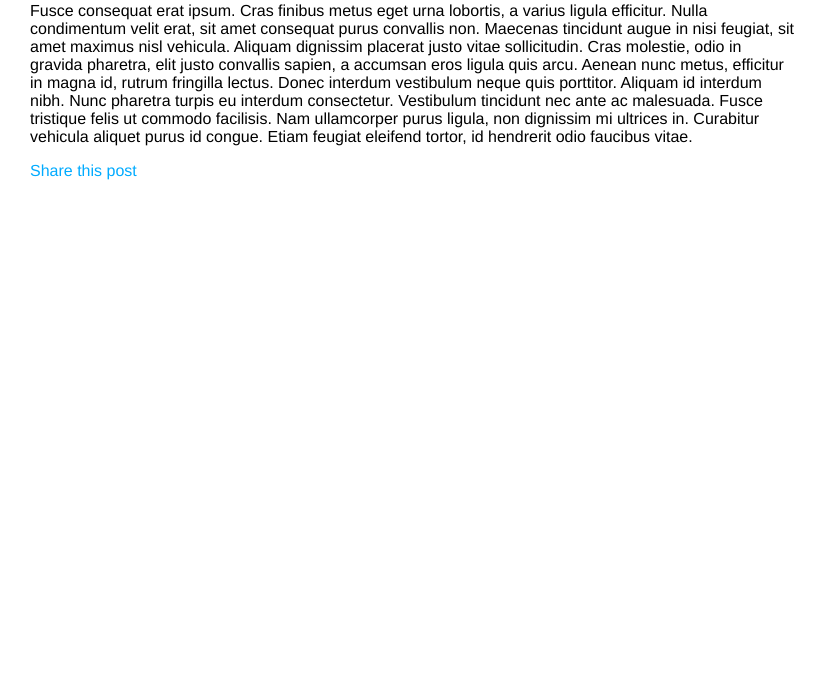
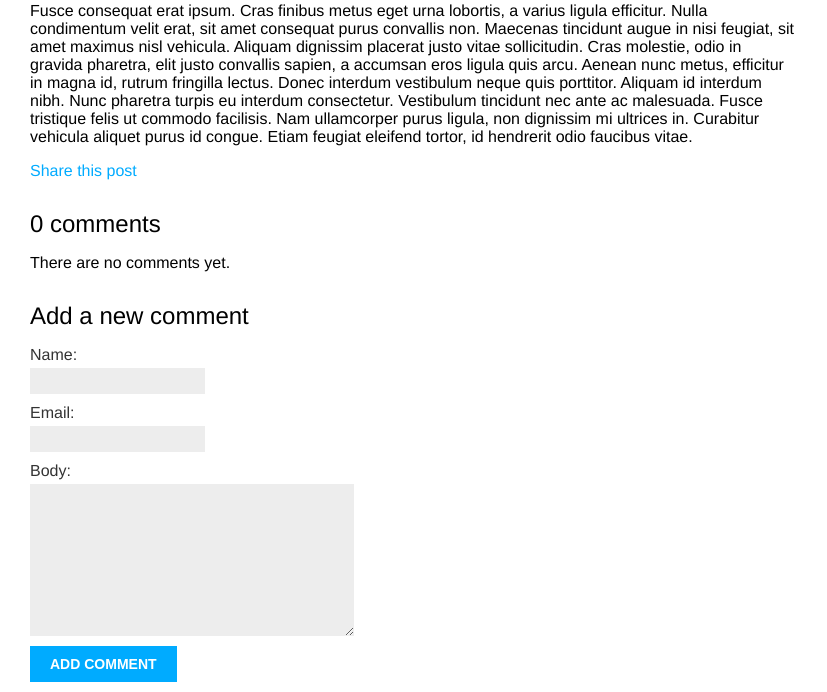
Before and after one commit to ebubekir/blog-django, a Django app: a page that uses mysite/mysite/blog/templates/blog/post/detail.html in a window 1280 px wide. Shown: the part 352-1044 px from the top of the page, without its empty margins (0-827 px from the left). Before the commit the page ends 532 px from the top, so only its background shows below. Run offline with Django 3.2, Linux system fonts and the light colour scheme; data comes from the database, SQL or seed files in the repository; both versions use the stored data as it was after the commit.

Commit message:
creating comment system

```diff
--- a/mysite/mysite/blog/forms.py
+++ b/mysite/mysite/blog/forms.py
@@ -1,7 +1,12 @@
 from django import forms
-
+from .models import Comment
 class EmailPostForm(forms.Form):
     name = forms.CharField(max_length=25)
     email = forms.EmailField()
     to = forms.EmailField()
     comments = forms.CharField(required=False, widget=forms.Textarea)
+
+class CommentForm(forms.ModelForm):
+    class Meta:
+        model = Comment
+        fields = ('name','email','body')
--- a/mysite/mysite/blog/models.py
+++ b/mysite/mysite/blog/models.py
@@ -23,9 +23,24 @@ class Post(models.Model):
     published = PublishedManager()
     class Meta:
         ordering = ('-publish',)
-
     def __str__(self):
         return self.title
 
     def get_absolute_url(self):
         return reverse("blog:post_detail", args=[self.publish.year, self.publish.month, self.publish.day, self.slug])
+
+
+class Comment(models.Model):
+    post = models.ForeignKey(Post, on_delete=models.CASCADE, related_name='comments')
+    name = models.CharField(max_length=80)
+    email = models.EmailField()
+    body = models.TextField()
+    created = models.DateTimeField(auto_now_add=True)
+    updated = models.DateTimeField(auto_now=True)
+    active = models.BooleanField(default=True)
+
+    class Meta:
+        ordering = ('created',)
+
+    def __str__(self):
+        return f"Comment by {self.name} on {self.post}"
--- a/mysite/mysite/blog/templates/blog/post/detail.html
+++ b/mysite/mysite/blog/templates/blog/post/detail.html
@@ -13,4 +13,30 @@
             Share this post
         </a>
     </p>
+    {% with comments.count as total_comments %}
+        <h2>
+            {{ total_comments }} comment{{ total_comments|pluralize}}
+        </h2>
+    {% endwith %}
+    {% for comment in comments %}
+        <div class="comment">
+            <p class="info">
+                Comment {{ forloop.counter }} by {{ comment.name }}
+                {{ comment.created }}
+            </p>
+            {{ comment.body|linebreaks }}
+        </div>
+    {% empty %}
+         <p>There are no comments yet.</p>
+    {% endfor %}
+    {% if new_comment %}
+        <h2>Your comment has been added.</h2>
+    {% else %}
+        <h2>Add a new comment</h2>
+        <form method="POST">
+            {{ comment_form.as_p }}
+            {% csrf_token %}
+            <p><input type="submit" value="Add comment"></p>
+        </form>
+    {% endif %}
 {% endblock content %}
--- a/mysite/mysite/blog/views.py
+++ b/mysite/mysite/blog/views.py
@@ -1,8 +1,8 @@
 from django.shortcuts import render, get_object_or_404
-from .models import Post
+from .models import Post, Comment
 from django.core.paginator import Paginator, EmptyPage, PageNotAnInteger
 from django.views.generic import ListView
-from .forms import EmailPostForm
+from .forms import EmailPostForm, CommentForm
 from django.core.mail import send_mail
 # Create your views here.
 
@@ -27,7 +27,22 @@ class PostListView(ListView):
 
 def post_detail(request, year, month, day, post):
     post = get_object_or_404(Post, slug=post, status='published', publish__year=year, publish__month=month, publish__day=day)
-    return render(request, 'blog/post/detail.html', {'post': post})
+    #List of active comments for this post
+    comments = post.comments.filter(active=True)
+    new_comment = None
+    if request.method == "POST":
+        # A comment was posted
+        comment_form = CommentForm(data = request.POST)
+        if comment_form.is_valid():
+            # Create comment object but don't save to database yet.
+            new_comment = comment_form.save(commit=False)
+            # Assign the current post to the comment
+            new_comment.post = post
+            # Save the comment to the database
+            new_comment.save()
+    else:
+        comment_form = CommentForm()
+    return render(request, 'blog/post/detail.html', {'post': post, 'comments':comments, 'new_comment':new_comment, 'comment_form':comment_form})
 
 def post_share(request, post_id):
     # Retrieve post by id
```
Also changed, not shown: mysite/mysite/blog/admin.py (+7 -1 lines), mysite/mysite/blog/migrations/0002_comment.py (added), mysite/mysite/db.sqlite3.
